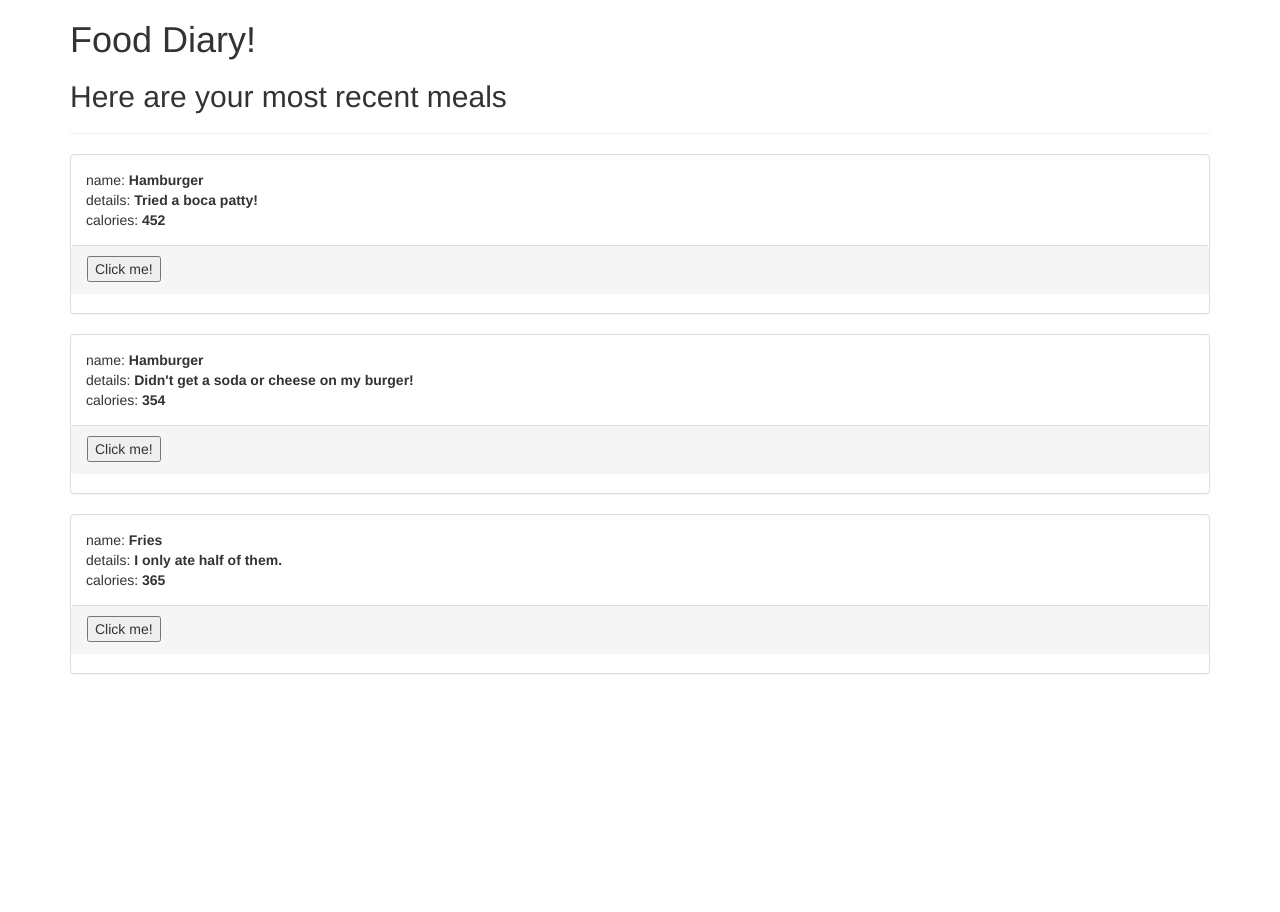
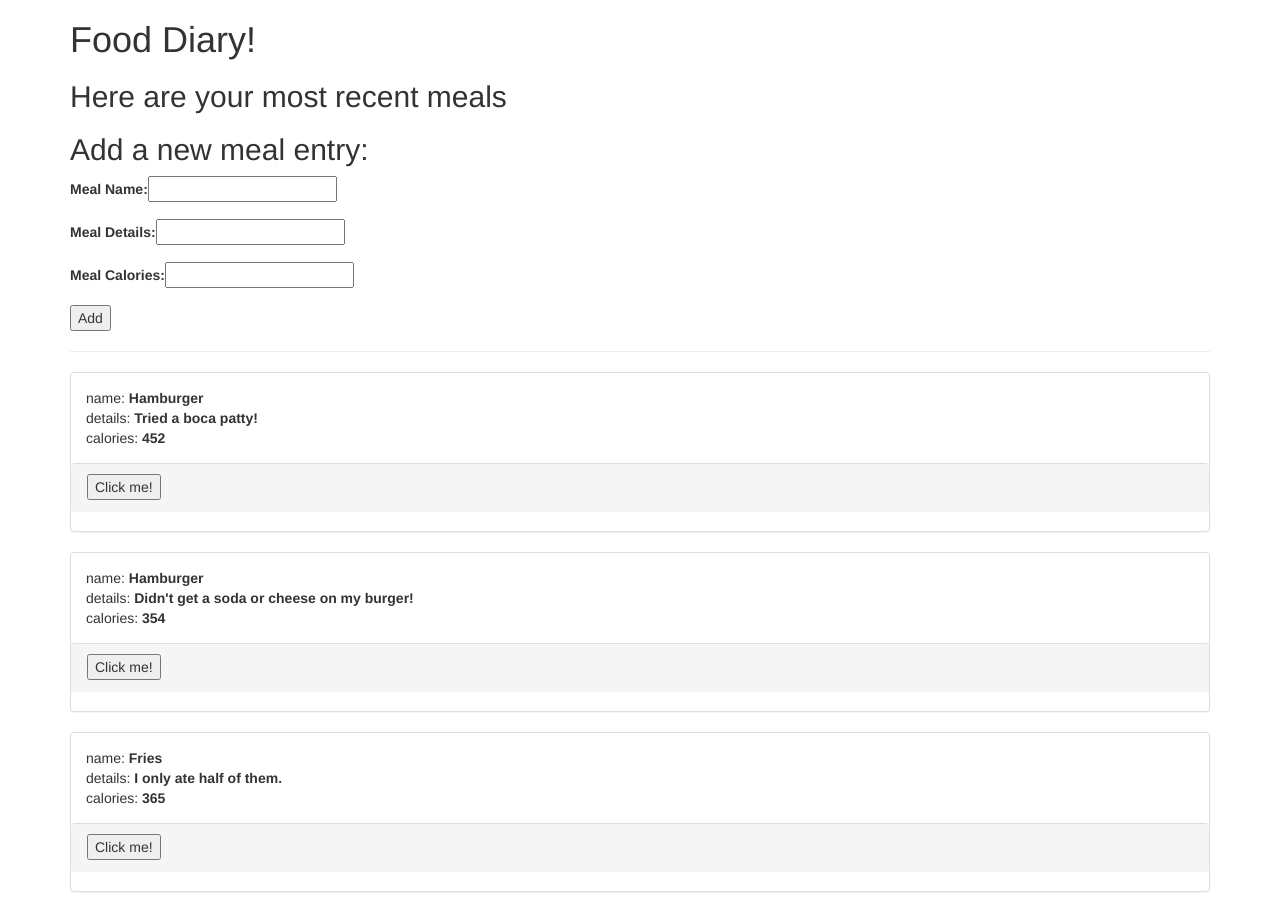
Before and after one commit to Xesme/meal-tracker, an Angular app: page / in a window 1280 px wide. Before the commit the page ends 800 px from the top, so only its background shows below. Built offline with nearby package versions, Linux system fonts and the light colour scheme.

Commit message:
add new-meal component functionality with two wat data binding, and remove id from model

```diff
--- a/src/app/app.component.html
+++ b/src/app/app.component.html
@@ -2,6 +2,7 @@
   <h1>Food Diary!</h1>
   <h2>Here are your most recent meals</h2>
   <app-edit-meal [childSelectedMeal]="selectedMeal" (editDone)="finishedEditing()"></app-edit-meal>
+  <app-new-meal (newMealSender)="addMeal($event)"></app-new-meal>
   <hr>
   <app-meal-detail [childMealList]="masterMealList" (clickSender)="editMeal($event)"></app-meal-detail>
 
--- a/src/app/app.component.ts
+++ b/src/app/app.component.ts
@@ -8,9 +8,9 @@ import { Meal } from './meal.model';
 })
 export class AppComponent {
   masterMealList: Meal[] = [
-    new Meal("Hamburger", "Tried a boca patty!", 452, 1),
-    new Meal("Hamburger", "Didn't get a soda or cheese on my burger!", 354, 2),
-    new Meal("Fries", "I only ate half of them.", 365, 3)
+    new Meal("Hamburger", "Tried a boca patty!", 452),
+    new Meal("Hamburger", "Didn't get a soda or cheese on my burger!", 354),
+    new Meal("Fries", "I only ate half of them.", 365)
   ];
 
   selectedMeal = null;
@@ -24,4 +24,8 @@ export class AppComponent {
    this.selectedMeal = null;
  }
 
+ addMeal(newMeal: Meal){
+   this.masterMealList.push(newMeal);
+ }
+
 }
--- a/src/app/meal.model.ts
+++ b/src/app/meal.model.ts
@@ -1,3 +1,3 @@
 export class Meal {
-  constructor(public name: string, public details: string, public calories: number, public id: number) { }
+  constructor(public name: string, public details: string, public calories: number) { }
 }
--- a/src/app/new-meal/new-meal.component.html
+++ b/src/app/new-meal/new-meal.component.html
@@ -1,3 +1,20 @@
-<p>
-  new-meal works!
-</p>
+<h2>Add a new meal entry:</h2>
+<div class="form-group">
+  <label for="name">Meal Name:</label>
+  <input #newName>
+</div>
+
+<div class="form-group">
+  <label for="details">Meal Details:</label>
+  <input #newDetails>
+</div>
+
+<div class="form-group">
+  <label for="calories">Meal Calories:</label>
+  <input #newCalories>
+</div>
+<button (click)="submitForm(newName.value, newDetails.value, newCalories.value);
+newName.value = '';
+newDetails.value = '';
+newCalories.value = '';
+">Add</button>
--- a/src/app/new-meal/new-meal.component.ts
+++ b/src/app/new-meal/new-meal.component.ts
@@ -1,4 +1,6 @@
-import { Component, OnInit } from '@angular/core';
+import { Component, Output, EventEmitter } from '@angular/core';
+import { Meal } from './../meal.model';
+
 
 @Component({
   selector: 'app-new-meal',
@@ -6,8 +8,10 @@ import { Component, OnInit } from '@angular/core';
   styleUrls: ['./new-meal.component.css']
 })
 export class NewMealComponent {
+  @Output() newMealSender = new EventEmitter();
 
-  ngOnInit() {
-  }
-
+submitForm(name: string, details: string, calories: number){
+  var newMeal = new Meal(name, details, calories);
+  this.newMealSender.emit(newMeal);
 }
+}
```
Also changed, not shown: 1 other file (tests, documents, lock files or other folders).
